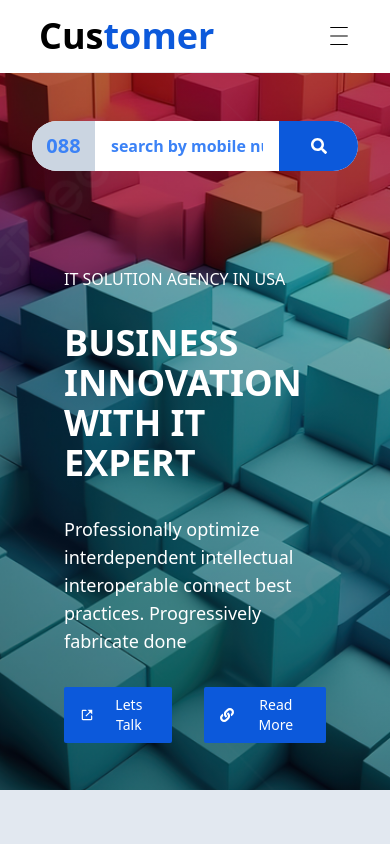
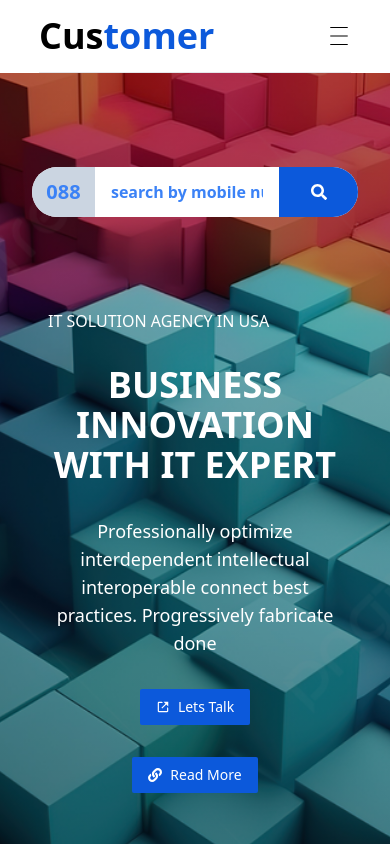
Before and after one commit to MD-Rahed-Mia/fake-customer-checker, a React (Vite) app: page / in a window 390 px wide. Shown: the top 844 px of the page. Built offline with nearby package versions, Linux system fonts and the light colour scheme.

Commit message:
minor responsive fixes

```diff
--- a/src/component/Banner.jsx
+++ b/src/component/Banner.jsx
@@ -8,7 +8,7 @@ import { FaSearch } from "react-icons/fa";
 export default function Banner() {
   return (
     <div
-      className="w-full min-h-[70vh]"
+      className="w-full min-h-[70vh] py-12 lg:py-0"
       style={{
         backgroundImage: `linear-gradient(rgba(0,0,0, 0.3), rgba(0,0,0, 0.4)), url(${BannerBg})`,
         backgroundRepeat: "no-repeat",
@@ -17,28 +17,28 @@ export default function Banner() {
       }}
     >
       <div className="w-full md:w-4/5 mx-auto min-h-[85vh] px-8 md:px-0 grid grid-cols-1 lg:grid-cols-2  place-items-center">
-        <div className="px-8 order-2 lg:order-1">
+        <div className="px-4 md:px-8 order-2 lg:order-1">
           <div>
             <h1 className="text-white text-md font-light">
               IT SOLUTION AGENCY IN USA
             </h1>
-            <h1 className="text-white my-8 md:my-0 text-4xl md:text-4xl lg:text-6xl leading-[40px] md:leading-[60px] lg:leading-[80px] font-bold">
+            <h1 className="text-white text-center lg:text-left my-8 md:my-0 text-4xl md:text-4xl lg:text-6xl leading-[40px] md:leading-[60px] lg:leading-[80px] font-bold">
               BUSINESS INNOVATION WITH IT EXPERT
             </h1>
-            <h3 className="text-white font-light mt-3 text-lg">
+            <h3 className="text-white text-center md:text-left font-light mt-3 text-lg">
               Professionally optimize interdependent intellectual interoperable
               connect best practices. Progressively fabricate done
             </h3>
           </div>
 
-          <div className="mt-8 flex items-center gap-8">
-            <button className="px-4 md:px-8 py-2 md:py-4 primary-bg text-sm text-white rounded-sm flex items-center justify-center gap-2">
+          <div className="mt-8 flex items-center gap-8 flex-col lg:flex-row">
+            <button className="px-4 md:px-8  py-2 md:py-4 primary-bg text-sm text-white rounded-sm flex items-center justify-center gap-2">
               <span>
                 <BiLinkExternal />
               </span>
               <span>Lets Talk</span>
             </button>
-            <button className="px-4 md:px-8 py-2 md:py-4 primary-bg text-sm text-white rounded-sm flex items-center justify-center gap-2">
+            <button className="px-4 md:px-8  py-2 md:py-4 primary-bg text-sm text-white rounded-sm flex items-center justify-center gap-2">
               <span>
                 <FaLink />
               </span>
--- a/src/component/Footer.jsx
+++ b/src/component/Footer.jsx
@@ -9,7 +9,7 @@ import {
 export default function Footer() {
   return (
     <div
-      className="w-full bg-slate-200 flex items-center justify-center py-8 md:py-0 flex-col"
+      className="w-full bg-slate-200 flex items-center justify-center  md:py-0 flex-col"
       style={{
         backgroundImage: `linear-gradient(rgba(0,0,0, 0.7), rgba(0,0,0, 0.4)), url(${BackgroundImage})`,
         backgroundSize: "cover",
@@ -20,7 +20,7 @@ export default function Footer() {
         <div>
           <span>
             <h1 className="text-3xl font-bold  uppercase text-white">
-              Cust<span className="text-blue-700">Tomer</span>
+              Cus<span className="text-blue-700">Tomer</span>
             </h1>
           </span>
           <span>
@@ -43,7 +43,7 @@ export default function Footer() {
           <h1 className="font-bold text-2xl">Our Services</h1>
 
           <div>
-            <ul className="mt-6">
+            <ul className="">
               <li className="footer-list">
                 <span>
                   <FaArrowRight />
--- a/src/component/OurProduct.jsx
+++ b/src/component/OurProduct.jsx
@@ -25,7 +25,7 @@ export default function OurProduct() {
           </h1>
         </div>
 
-        <div className="w-4/5 mx-auto grid grid-cols-1 md:grid-cols-2 lg:grid-cols-3 gap-4 mt-8 place-content-center place-items-center">
+        <div className="w-full lg:w-4/5 mx-auto grid grid-cols-1 md:grid-cols-2 lg:grid-cols-3 gap-4 mt-8 place-content-center place-items-center">
           {/* product cards */}
           <div className=" relative p-10 min-h-[250px] transition-all rounded-md bg-white shadow-md group ">
             {/* card content */}
--- a/src/index.css
+++ b/src/index.css
@@ -24,5 +24,5 @@
 /* l-----------------------------l */
 
 .footer-list {
-  @apply w-full flex items-center gap-2 py-2 px-4 cursor-pointer hover:text-blue-500 transition
+  @apply w-full flex items-center gap-2 p-2 cursor-pointer hover:text-blue-500 transition
 }
```
